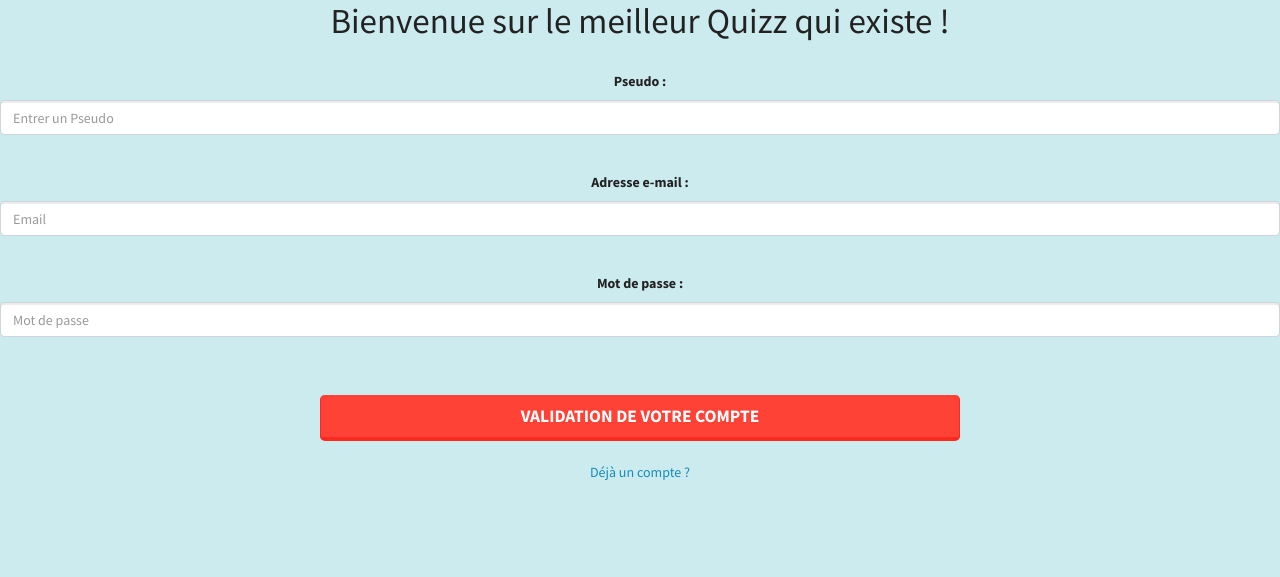
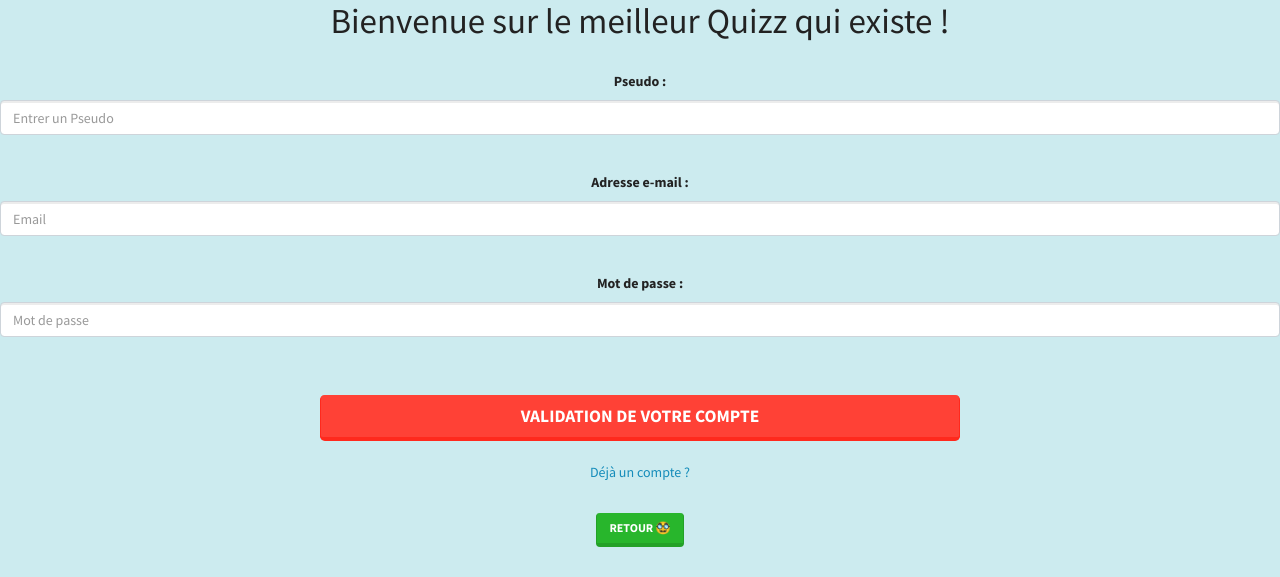
Before and after one commit to Mooliinex/quizz, a Symfony app: template quizz/templates/user/register.html.twig in a window 1280 px wide. Shown: the part 252-829 px from the top of the page. Before the commit the page ends 732 px from the top, so only its background shows below. Run offline with Twig, Linux system fonts and the light colour scheme; the template is opened without the code that fills it, so the values that code supplies are empty; form fields are guessed from the names that the template uses; some libraries are stand-ins or nearby versions.

Commit message:
btn redirection

```diff
--- a/quizz/templates/quizz/index.html.twig
+++ b/quizz/templates/quizz/index.html.twig
@@ -36,4 +36,8 @@
             </div>
         {% endfor %}
         </div>
+
+    <div class="col-md-12 text-center" style="margin-top: 30px; margin-bottom: 30px;">
+        <a href="/" class="btn btn-success">Retour 🥸</a>
+    </div>
 {% endblock %}
--- a/quizz/templates/quizz/show.html.twig
+++ b/quizz/templates/quizz/show.html.twig
@@ -33,6 +33,7 @@
         </div>
         <div class="col-md-12 text-center" style="margin-top: 30px; margin-bottom: 30px;">
             <input type="submit" class="btn btn-success" value="Envoyer" />
+            <a href="/quizz" class="btn btn-success">Retour 🥸</a>
         </div>
     </form>
 {% endblock %}
--- a/quizz/templates/user/login.html.twig
+++ b/quizz/templates/user/login.html.twig
@@ -33,4 +33,7 @@
             </center>
         </form>
         </div>
+    <div class="col-md-12 text-center" style="margin-top: 30px; margin-bottom: 30px;">
+        <a href="/" class="btn btn-success">Retour 🥸</a>
+    </div>
 {% endblock %}
--- a/quizz/templates/user/register.html.twig
+++ b/quizz/templates/user/register.html.twig
@@ -34,4 +34,7 @@
             </center>
         </div>
         {{ form_end(form) }}
+    <div class="col-md-12 text-center" style="margin-top: 30px; margin-bottom: 30px;">
+        <a href="/" class="btn btn-success">Retour 🥸</a>
+    </div>
 {% endblock %}
```
